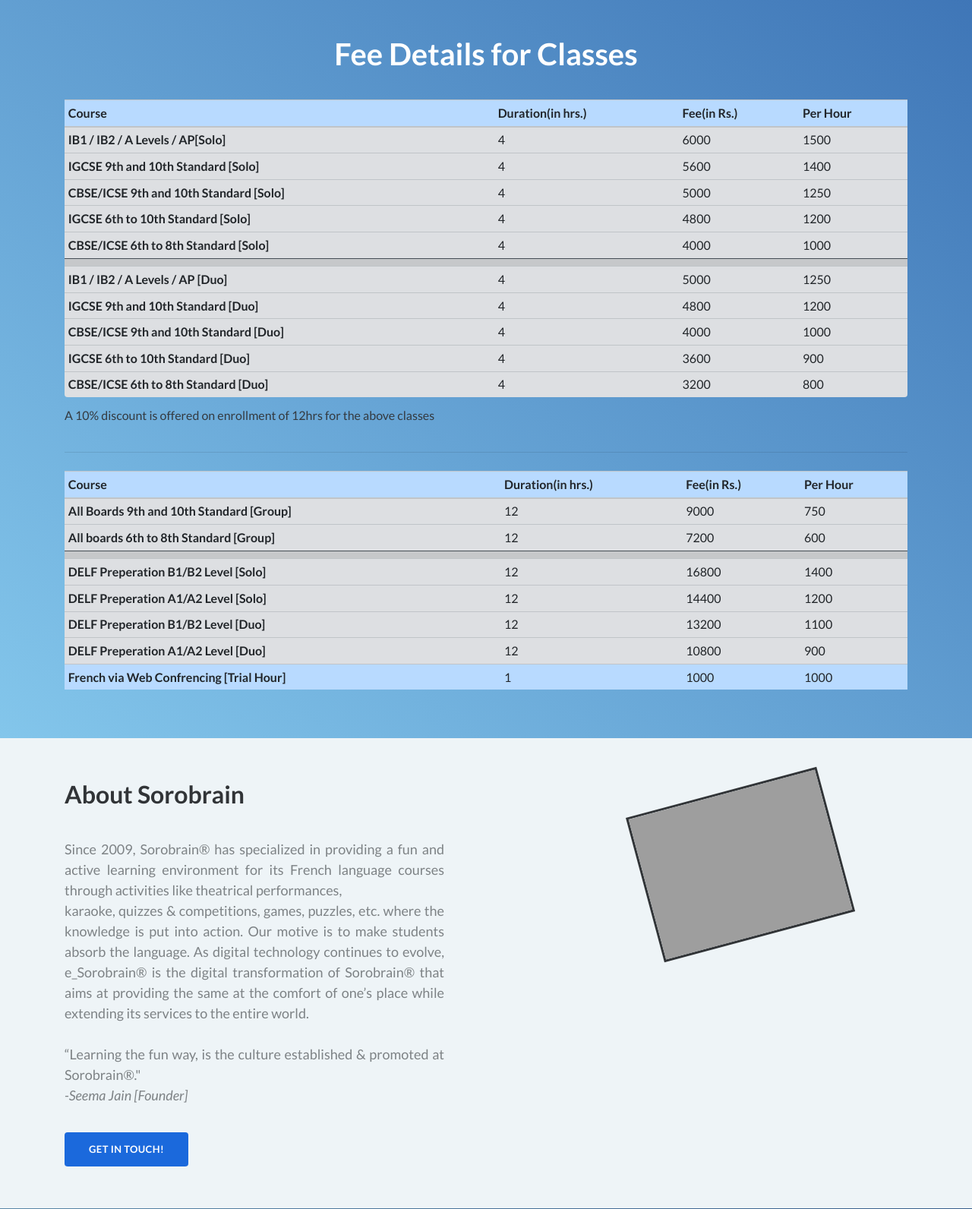
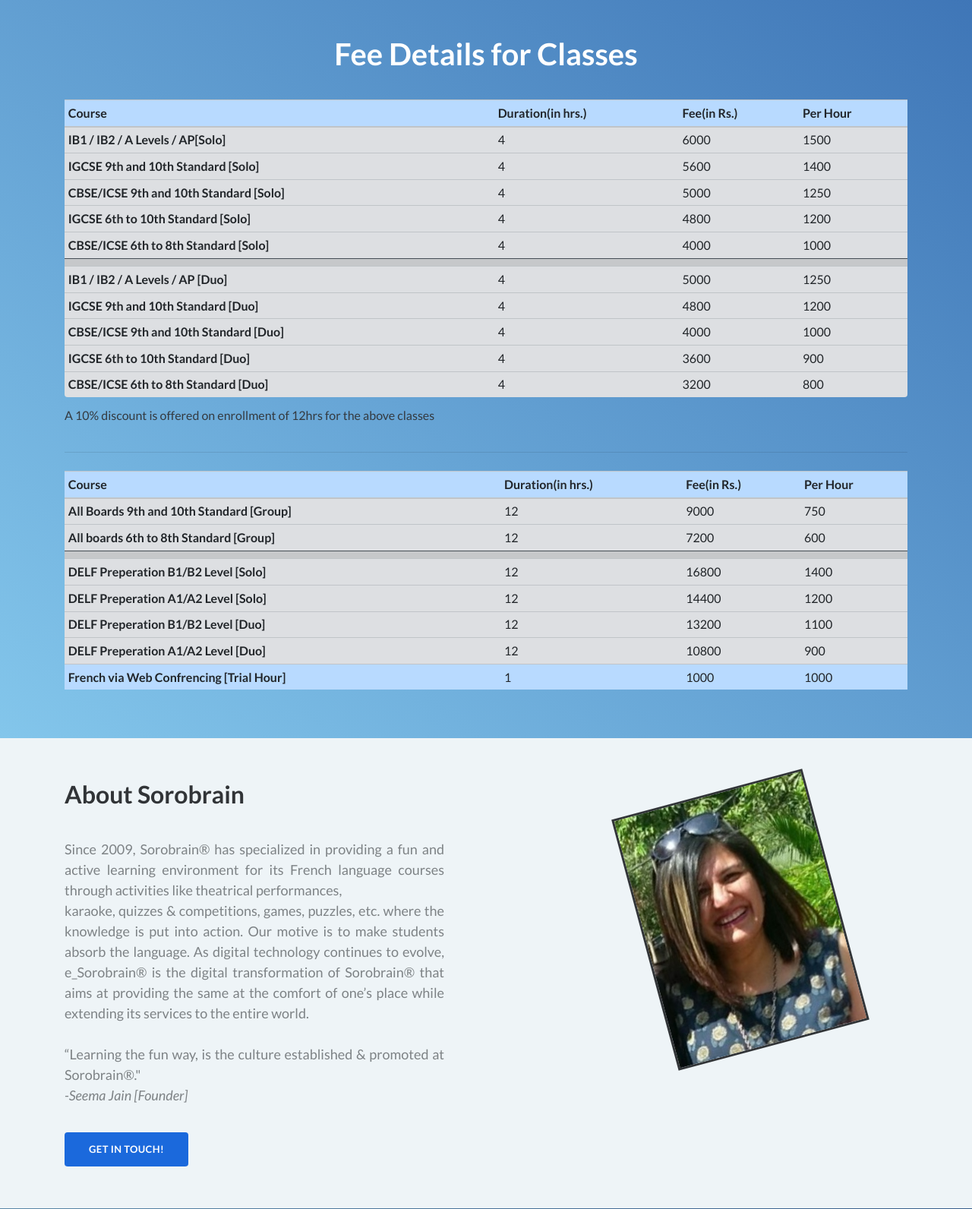
Before and after one commit to IshanManchanda/sorobrain, a Django app: page / in a window 1280 px wide. Shown: the part 2784-4376 px from the top of the page at 76% size. Run offline with Django 3.2, Linux system fonts and the light colour scheme; the visitor is signed in with stand-in values (Sample User, id 1); some libraries are stand-ins or nearby versions; grey boxes are pictures that could not be loaded.

Commit message:
updated founder img

```diff
--- a/main/templates/main/index.html
+++ b/main/templates/main/index.html
@@ -307,7 +307,7 @@
 					</div>
 				</div>
 				<div class="col-sm-4 mt-5" data-aos="fade-left" data-aos-duration="1000">
-					<div class="d-none d-md-block iphone-mockup"><img alt="founder image" style="border: 3px solid" class="device" src="https://yt3.ggpht.com/a/AATXAJwNt_APYiiTjYc2aMCPIbQF_UteR9fHUstfPg=s88-c-k-c0x00ffffff-no-rj" />
+					<div class="d-none d-md-block iphone-mockup"><img alt="founder image" style="border: 3px solid" class="device" src="{% static 'main/img/index/seema.jpeg' %}" />
 					</div>
 				</div>
 			</div>
--- a/sorobrain/settings.py
+++ b/sorobrain/settings.py
@@ -1,3 +1,4 @@
+import contextlib
 import contextlib
 import os
 
--- a/workshops/templates/workshops/workshop.html
+++ b/workshops/templates/workshops/workshop.html
@@ -6,6 +6,7 @@
 	<link rel="stylesheet" href="https://fonts.googleapis.com/css?family=Adamina">
 	<link rel="stylesheet" href="{% static 'common/css/store/workshop_page/Features-Clean.css' %}">
 	<link rel="stylesheet" href="{% static 'common/css/store/workshop_page/Testimonials.css' %}">
+
     <div class="container">
 	    <div style="margin-top: 24px;margin-bottom: 28px;">
         <div class="container-fluid text-left">
@@ -164,4 +165,5 @@
 
 		});
 	</script>
+
 {% endblock %}
```
Also changed, not shown: main/static/main/img/index/seema.jpeg (added), sorobrain/static/common/img/book.jpeg (added), sorobrain/static/common/js/book-both-covers.jpeg (added), 4 other files. Lines whose indentation alone changed are shown as unchanged.
